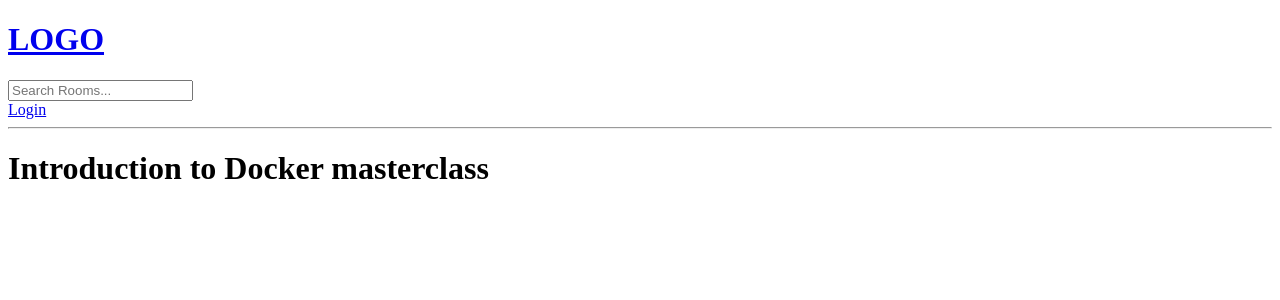
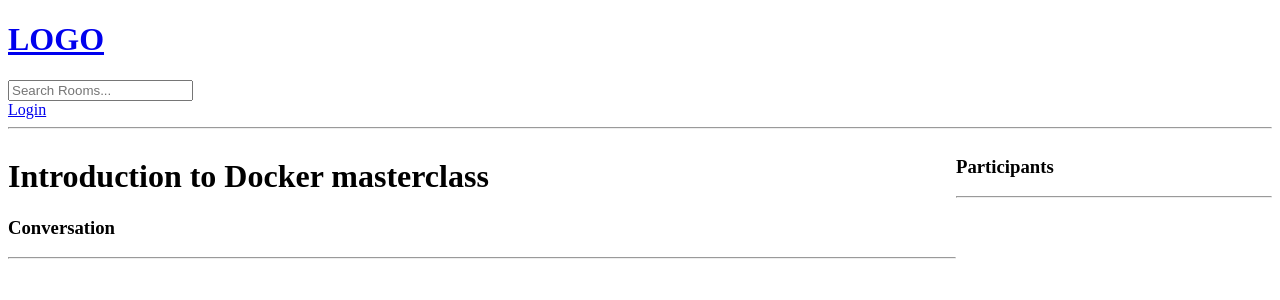
Before and after one commit to jnjerin/devsocial, a Django app: page /room/7/ in a window 1280 px wide. Shown: the top 300 px of the page. Run offline with Django 4.2, Linux system fonts and the light colour scheme; data comes from the database, SQL or seed files in the repository; both versions use the stored data as it was after the commit.

Commit message:
added chatroom messages feature

```diff
--- a/base/models.py
+++ b/base/models.py
@@ -15,7 +15,7 @@ class Room(models.Model):
    topic = models.ForeignKey(Topic, on_delete=models.SET_NULL, null=True)
    name = models.CharField (max_length=200)
    description = models.TextField(null=True, blank=True)
-  # participants =       #users active in a room
+   participants = models.ManyToManyField(User, related_name='participants', blank=True)      #users active in a room
    updated = models.DateTimeField(auto_now=True)
    created = models.DateTimeField(auto_now_add=True)
 
--- a/base/templates/base/home.html
+++ b/base/templates/base/home.html
@@ -39,7 +39,7 @@
                     <a href="{% url 'update-room' room.id %}">Edit</a>
                     <a href="{% url 'delete-room' room.id %}">Delete</a>
                     {% endif %}
-                    <span>{{room.host.username}}</span>
+                    <span>@{{room.host.username}}</span>
                     <h5>{{room.id}}--<a href="{% url 'room'  room.id %}">{{room.name}}</a></h5>
                     <small>{{room.topic.name}}</small>
                     <hr>
--- a/base/templates/base/room.html
+++ b/base/templates/base/room.html
@@ -1,7 +1,62 @@
 {% extends 'main.html' %}
+
 
 {% block content %}
 
-<h1>{{room.name}}</h1>
+<style>
+    .room-container{
+        display: grid;
+        grid-template-columns: 3fr 1fr;
+    }
+</style>
+
+<div class="room-container">
+  <div>
+    <h1>{{room.name}}</h1>
+
+    <p>{{room.description}}</p>
+
+    <div class="comment-wrapper">
+      <h3>Conversation</h3>
+      <hr>
+
+      {% for message in room_messages %}
+
+      <div>
+        {% if request.user == message.user %}
+        <a href="{% url 'delete-message' message.id %}">Delete</a>
+        {% endif %}
+        <small>@{{message.user}} {{message.created|timesince}} ago</small>
+        <p>{{message.body}}</p>
+        <hr>
+      </div>
+
+      {% endfor %}
+    </div>
+
+    {% if request.user.is_authenticated %}
+    <div class="comment-form">
+      <form method="POST" action="">
+        {% csrf_token %}
+        <input
+          type="text"
+          name="body"
+          placeholder="Write your message here..."
+        />
+      </form>
+    </div>
+    {% endif %}
+  </div>
+
+  <div>
+    <h3>Participants</h3>
+    <hr>
+    {% for user in participants %}
+        <div>
+            <p>@{{user.username}}</p>
+        </div>
+    {% endfor %}
+  </div>
+</div>
 
 {% endblock %}
--- a/base/urls.py
+++ b/base/urls.py
@@ -12,5 +12,6 @@ urlpatterns = [
     path('create-room/', views.createRoom, name="create-room"),
     path('update-room/<str:pk>/', views.updateRoom, name="update-room"),
     path('delete-room/<str:pk>/', views.deleteRoom, name="delete-room"),
+    path('delete-message/<str:pk>/', views.deleteMessage, name="delete-message"),
 
 ]
--- a/base/views.py
+++ b/base/views.py
@@ -8,7 +8,7 @@ from django.contrib.auth.models import User
 from django.contrib.auth import authenticate, login, logout
 from django.contrib.auth.forms import UserCreationForm
 
-from .models import Room, Topic
+from .models import Room, Topic, Message
 from .forms import RoomForm
 
 
@@ -77,7 +77,21 @@ def home(request):
 
 def room(request, pk):
     room = Room.objects.get(id=pk)
-    context = {'room': room}
+    room_messages = room.message_set.all().order_by('-created')
+    participants = room.participants.all()
+
+    if request.method == 'POST':
+        message = Message.objects.create(
+            user=request.user,
+            room=room,
+            body=request.POST.get('body')
+        )
+        room.participants.add(request.user)
+        return redirect('room', pk=room.id)
+
+
+
+    context = {'room': room, 'room_messages': room_messages, 'participants': participants}
     return render(request, 'base/room.html', context)
 
 @login_required(login_url='login')
@@ -120,3 +134,15 @@ def deleteRoom(request, pk):
         room.delete()
         return redirect('home')
     return render(request, 'base/delete.html', {'obj': room})
+
+
+@login_required(login_url='login')
+def deleteMessage(request, pk):
+    message = Message.objects.get(id=pk)
+
+    if request.user != message.user:
+        return HttpResponse('You are not allowed to delete this!')
+    if request.method == 'POST':
+        message.delete()
+        return redirect('home')
+    return render(request, 'base/delete.html', {'obj': message})
```
Also changed, not shown: base/migrations/0003_alter_room_options_room_participants.py (added), db.sqlite3.
